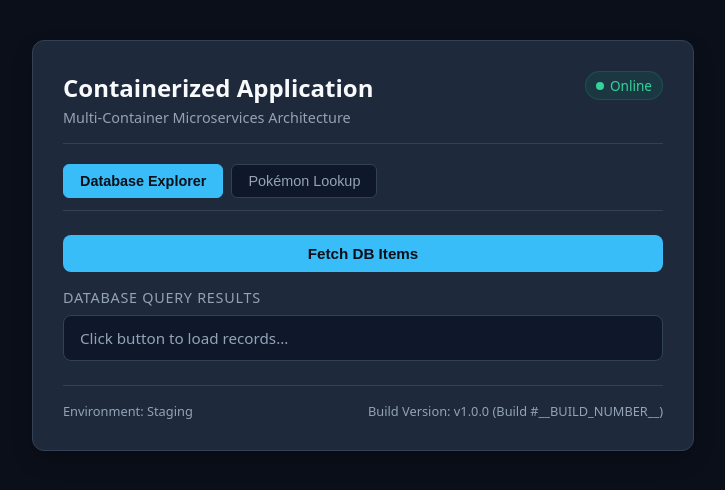
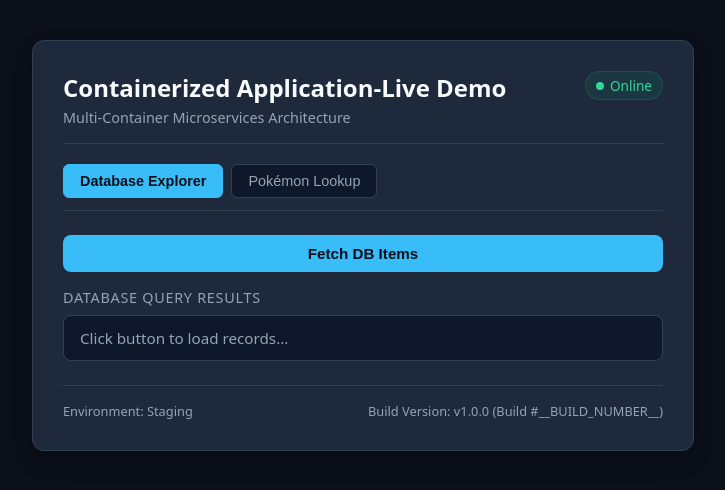
Before and after one commit to marcus2046/SYSIN-FP, a plain HTML site: page frontend/index.html in a window 1280 px wide. Shown: the whole page, without its empty margins (277-1002 px from the left). Drawn offline with Linux system fonts and the light colour scheme.

Commit message:
demo: change dashboard heading

```diff
--- a/frontend/index.html
+++ b/frontend/index.html
@@ -162,7 +162,7 @@
     <div class="container">
         <div class="header">
             <div class="title-group">
-                <h1>Containerized Application</h1>
+                <h1>Containerized Application-Live Demo</h1>
                 <p class="subtitle">Multi-Container Microservices Architecture</p>
             </div>
             <div class="status-badge">
```
